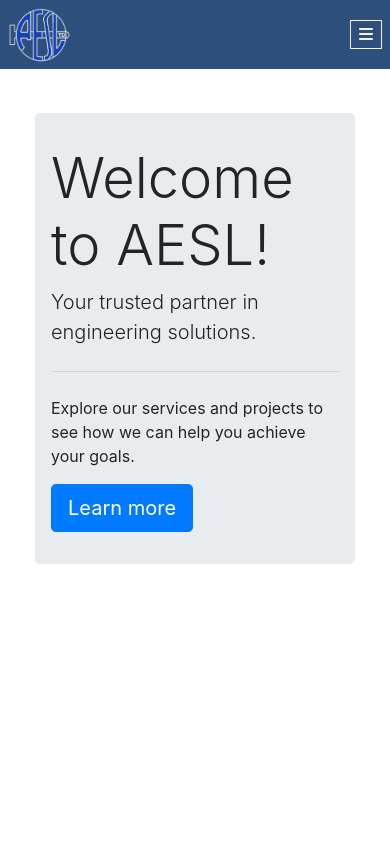
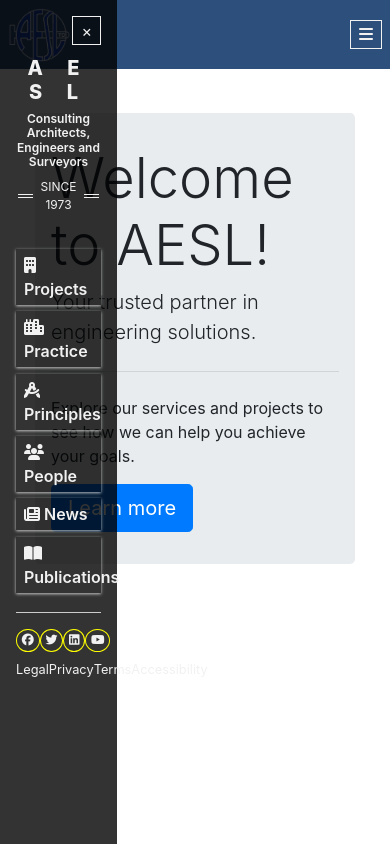
Before and after one commit to chrispydev/aesl, a Django app: page / in a window 390 px wide. Run offline with Django 5.2, Linux system fonts and the light colour scheme.

Commit message:
feat(mobile sidebar): add mobile side bar

```diff
--- a/static/css/main.css
+++ b/static/css/main.css
@@ -3,6 +3,5 @@
 
 @import 'base.css';
 @import 'layout.css';
-@import 'components.css';
 @import 'utilities.css';
 @import 'responsive.css';
--- a/static/css/responsive.css
+++ b/static/css/responsive.css
@@ -3,6 +3,8 @@
     .mobile__nav {
       display: none;
     }
+
+
   }
 
   /* Tablets and large phones */
@@ -35,6 +37,40 @@
       margin-left: 0;
     }
 
+    .mobile__menuoverlay {
+      position: fixed;
+      top: 0;
+      left: 0;
+      width: 30%;
+      height: 100%;
+      background-color: rgba(0, 0, 0, 0.8);
+      z-index: 1000;
+    }
 
-    /* Mobile phones */
-    @media (max-width: 480px) {}
+    .mobile__side {
+      padding: 0 2rem
+    }
+
+    .closebtn {
+      color: #f1f1f1;
+      float: right;
+      background-color: transparent;
+      padding: 0.1rem 0.5rem;
+      border: 1px solid #f1f1f1;
+      cursor: pointer;
+      margin-top: 1rem;
+    }
+
+    .mobile__menuoverlay {
+      padding: 0 1rem
+    }
+
+    .company__name {
+      margin-top: 2rem;
+    }
+
+
+  }
+
+  /* Mobile phones */
+  @media (max-width: 480px) {}
--- /dev/null
+++ b/static/js/main.js
@@ -0,0 +1,8 @@
+// Get DoM elements
+// ge the element when the windows is loaded
+window.onload = function () {
+  const closeBtn = document.getElementById('closebtn');
+
+  console.log(closeBtn)
+
+}
--- a/templates/base.html
+++ b/templates/base.html
@@ -31,6 +31,7 @@
   <script src="https://cdn.jsdelivr.net/npm/bootstrap@4.6.2/dist/js/bootstrap.bundle.min.js"
     integrity="sha384-Fy6S3B9q64WdZWQUiU+q4/2Lc9npb8tCaSX9FK7E8HnRr0Jz8D6OP9dO5Vg3Q9ct" crossorigin="anonymous">
   </script>
+  <script src="{% static 'js/main.js' %}"></script>
 </body>
 
-</html>
+</html
--- a/templates/partial/navbar.html
+++ b/templates/partial/navbar.html
@@ -81,3 +81,53 @@
     </button>
   </div>
 </nav>
+
+<!-- Mobile menu overlay -->
+<div  class="mobile__menuoverlay">
+    <a href="{% url 'home' %}" class="sidebar__details mobile__side">
+        <button id="closebtn" class="closebtn" onclick="closeMobileMenu()">&times;</button>
+      <h4 class="company__name">A E S L</h4>
+      <h5 class="company__details">
+        Consulting Architects, <br />
+        Engineers and Surveyors
+      </h5>
+      <div class="company__date">
+        <div class="">
+          <div class="bars"></div>
+          <div class="bars"></div>
+        </div>
+        SINCE 1973
+        <div>
+          <div class="bars"></div>
+          <div class="bars"></div>
+        </div>
+      </div>
+  </a>
+
+     <nav class="nav__menu">
+      <a href="#" class="nav-item active"><i class="fas fa-building"></i> Projects</a>
+      <a href="#"><i class="fas fa-city"></i> Practice</a>
+      <a href="#"><i class="fas fa-drafting-compass"></i> Principles</a>
+      <a href="#"><i class="fas fa-users"></i> People</a>
+      <a href="#"><i class="fas fa-newspaper"></i> News</a>
+      <a href="#"><i class="fas fa-book-open"></i> Publications</a>
+    </nav>
+    <hr class="horizontal__line"/>
+
+    <div class="footer">
+      <div class="social__icons">
+        <a href="#"><i class="fab fa-facebook"></i></a>
+        <a href="#"><i class="fab fa-twitter"></i></a>
+        <a href="#"><i class="fab fa-linkedin"></i></a>
+        <a href="#"><i class="fab fa-youtube"></i></a>
+      </div>
+      <div class="legal">
+        <a href="#">Legal</a>
+        <a href="#">Privacy</a>
+        <a href="#">Terms</a>
+        <a href="#">Accessibility</a>
+      </div>
+    </div>
+
+
+</div>
```
